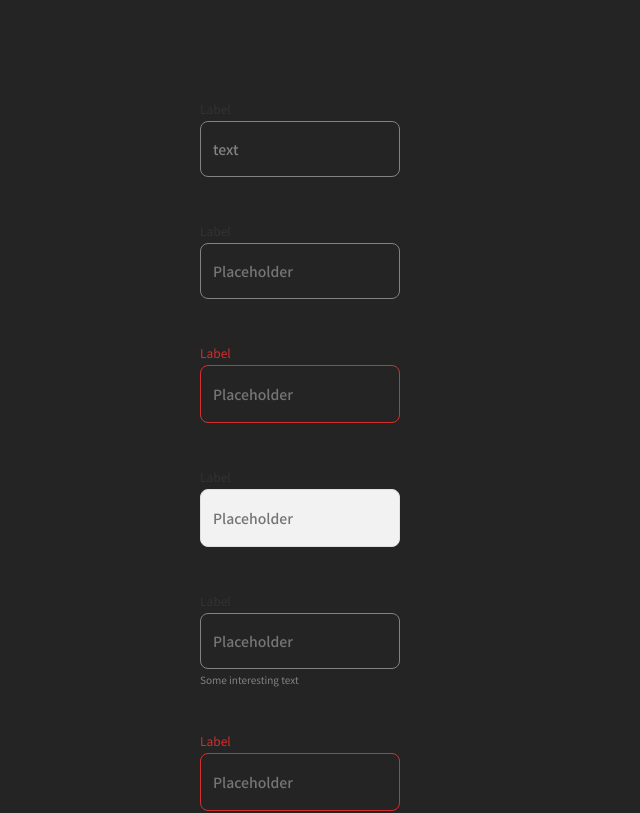
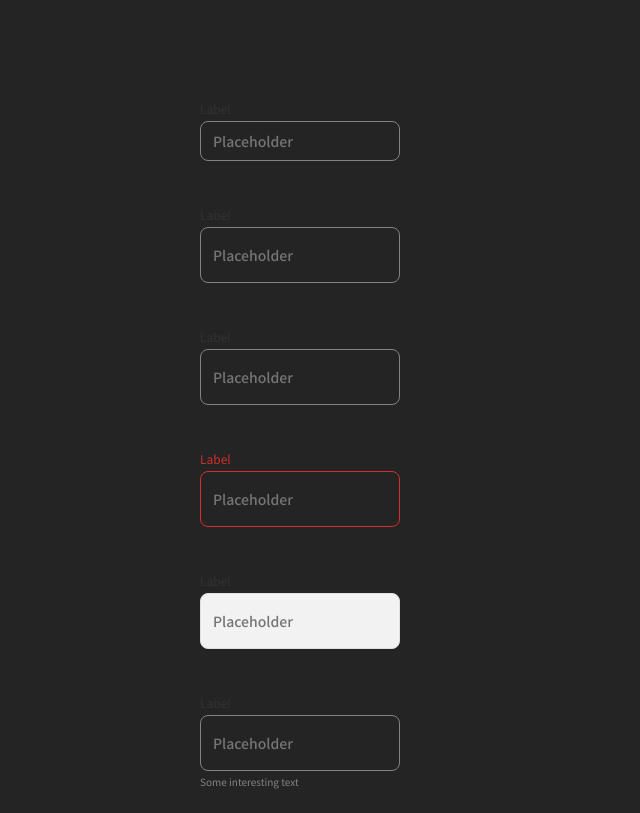
Before and after one commit to Adrian-Oliveira/-devChallenges__buttonComponent-Adrian-Oliveira-devChallenges__inputComponent, a React (Vite) app: page / in a window 1280 px wide. Shown: the top 813 px of the page, without its empty margins (0-640 px from the left). Built offline with nearby package versions, Linux system fonts and the light colour scheme.

Commit message:
Inpit different sizes finished

```diff
--- a/src/App.tsx
+++ b/src/App.tsx
@@ -7,7 +7,9 @@ function App() {
 
   return (
     <div className="App">
-      <Input value='text' />
+
+     <Input size='sm' />
+     <Input size='md' />
 
       <Input/>
       <Input error/>
@@ -16,6 +18,7 @@ function App() {
       <Input helperText="Some interesting text" error/>
       <Input startIcon='email'/>
       <Input endIcon='call'/>
+      <Input value='text' />
 
     </div>
   )
--- a/src/components/Input/Input.tsx
+++ b/src/components/Input/Input.tsx
@@ -39,7 +39,10 @@ const Input = forwardRef<Ref,Props >(({label ="Label", className="", placeHolder
             <label className={`
                                 ${disabled?'inputComponent__inputContainer--disabled':
                                  error?'inputComponent__inputContainer--error':
-                                 'inputComponent__inputContainer'}`}>
+                                 'inputComponent__inputContainer'}
+
+                                 ${!!size?`inputComponent__inputContainer--${size}`:null}
+                             `}>
 
                 {!!startIcon?
                     <i className="material-icons inputComponent__startIcon">{startIcon}</i>
--- a/src/components/Input/input.scss
+++ b/src/components/Input/input.scss
@@ -124,3 +124,22 @@
         margin-right: 1.2rem;
     }
 }
+
+
+.inputComponent__inputContainer{
+    &--sm{
+        width: 20rem;
+        height: 4rem;
+        .inputComponent__input{
+            padding: 1rem 1.2rem;
+        }
+    }
+
+    &--md{
+        width: 20rem;
+        height: 5.6rem;
+        .inputComponent__input{
+            padding: 1.8rem 1.2rem;
+        }
+    }
+}
```
